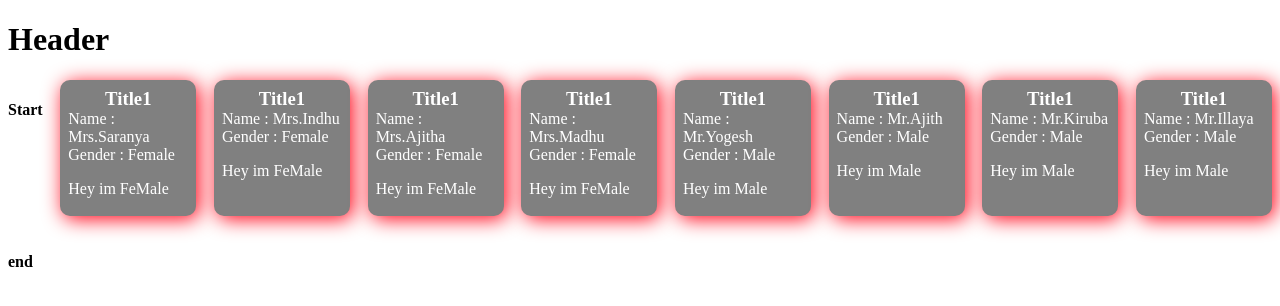
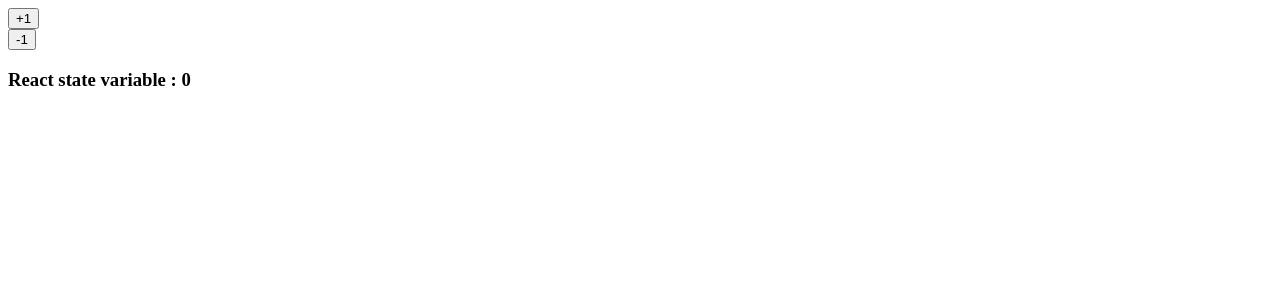
Before and after one commit to vignesh-palanisamy-dev/topnotch-v2-react-session, a React (Create React App) app: page / in a window 1280 px wide. Shown: the top 306 px of the page. Built offline with nearby package versions, Linux system fonts and the light colour scheme.

Commit message:
session_2

```diff
--- a/public/index.html
+++ b/public/index.html
@@ -29,7 +29,6 @@
   <body>
     <noscript>You need to enable JavaScript to run this app.</noscript>
     <div id="root"></div>
-    <div id="root-a"></div>
 
     <!--
       This HTML file is a template.
--- a/src/App.js
+++ b/src/App.js
@@ -1,13 +1,15 @@
 import React from "react";
 import Header from "./Header/Header";
 import Content from "./Content/Content";
+import Counter from "./Counter/Counter";
 
 const App = () => {
   return (
     // React Fragment <> </>
     <>
-      <Header></Header>
-      <Content></Content>
+      <Counter></Counter>
+      {/* <Header></Header> */}
+      {/* <Content></Content> */}
     </>
   );
 };
--- a/src/Card/Card.js
+++ b/src/Card/Card.js
@@ -3,8 +3,10 @@ import "./Card.css";
 const CardItem = (props) => {
   const { title, name, gender } = props;
 
+  const onClick = () => {};
+
   return (
-    <div className="card-container">
+    <div className="card-container" onClick={onClick}>
       <h3 className="title">{title}</h3>
       <span className="content">
         <span>Name</span> : {gender === "f" ? `Mrs.${name}` : `Mr.${name}`}
--- /dev/null
+++ b/src/Counter/Counter.js
@@ -0,0 +1,38 @@
+import React from "react";
+
+// function useState (value){
+//     return [value , ()=>{}]
+//    }
+
+// var [state, setState] = useState(500)
+//     -> var [state, setState] = [500 , ()=>{}];
+// state : 500
+// value  : ()=>{}
+
+function Counter() {
+  const [state, setState] = React.useState(0);
+
+  const handleIncrement = () => {
+    setState(state + 1);
+  };
+
+  const handleDecrement = () => {
+    setState(state - 1);
+  };
+
+  return (
+    <div>
+      <button onClick={handleIncrement}>+1</button>
+      <br></br>
+      <button onClick={handleDecrement}>-1</button>
+      <br></br>
+      <h3>React state variable : {state}</h3>
+    </div>
+  );
+}
+
+// Function is called as component in react
+// component re-render means -> calling the function again
+// When ever state changes component will rerender
+
+export default Counter;
--- a/src/index.js
+++ b/src/index.js
@@ -2,4 +2,4 @@ import React from "react";
 import ReactDOM from "react-dom";
 import App from "./App";
 
-ReactDOM.render(<App />, document.getElementById("root-a"));
+ReactDOM.render(<App />, document.getElementById("root"));
```
